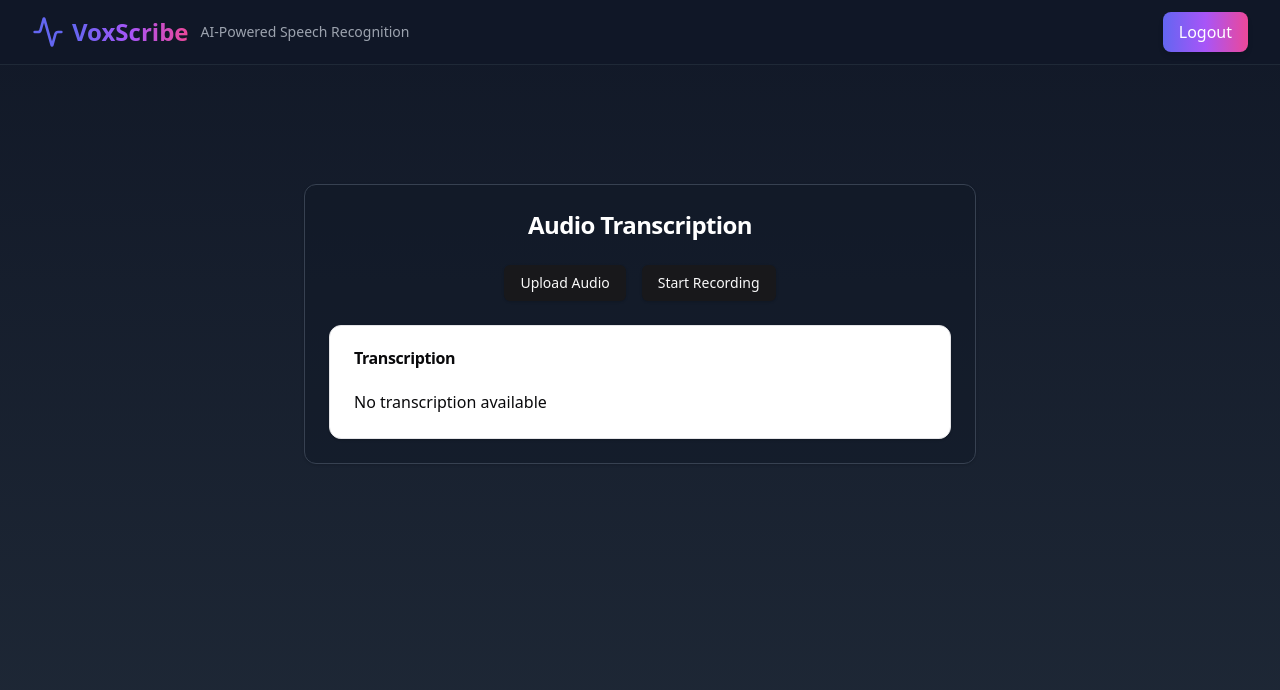
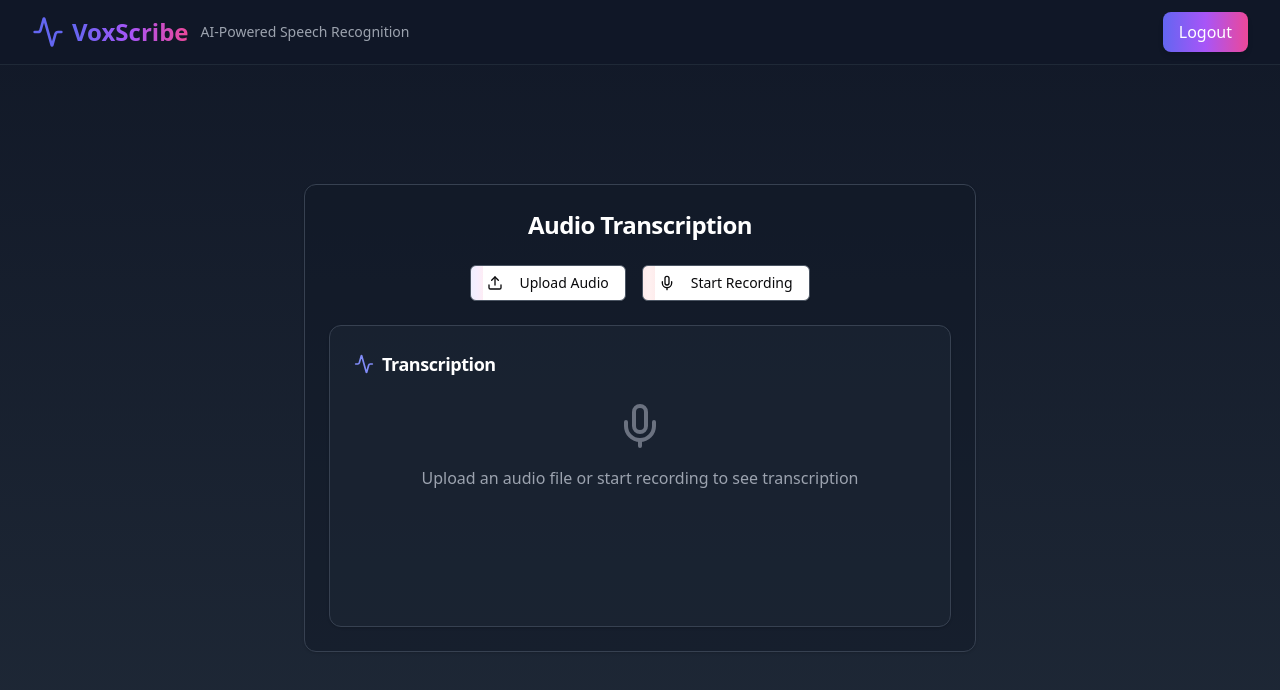
Before and after one commit to jaskamal2724/stt-client, a React (Vite) app: page /dashboard/1 in a window 1280 px wide. Shown: the top 690 px of the page. Built offline with nearby package versions, Linux system fonts and the light colour scheme; sample sign-in values are in the browser's storage.

Commit message:
dashboard fixes

```diff
--- a/src/components/AudioInterface.jsx
+++ b/src/components/AudioInterface.jsx
@@ -7,7 +7,7 @@ import axios from 'axios';
 import FormData from 'form-data';
 
 const AudioInterface = () => {
-  // State variables
+  // all states
   const [isRecording, setIsRecording] = useState(false);
   const [transcription, setTranscription] = useState();
   const [isLoading, setIsLoading] = useState(false);
@@ -16,12 +16,11 @@ const AudioInterface = () => {
   const [isPlaying, setIsPlaying] = useState(false);
   const [audioName, setAudioName] = useState('');
 
-  // Refs for handling media recording and audio playback
   const mediaRecorderRef = useRef(null);
   const audioChunksRef = useRef([]);
   const audioPlayerRef = useRef(null);
 
-  // Effect to simulate audio level changes when recording
+
   useEffect(() => {
     if (isRecording) {
       const interval = setInterval(() => {
@@ -32,7 +31,6 @@ const AudioInterface = () => {
     setAudioLevel(0);
   }, [isRecording]);
 
-  // Function to start recording audio
   const startRecording = async () => {
     try {
       const stream = await navigator.mediaDevices.getUserMedia({ audio: true });
@@ -57,7 +55,6 @@ const AudioInterface = () => {
     }
   };
 
-  // Function to stop recording
   const stopRecording = () => {
     if (mediaRecorderRef.current && isRecording) {
       mediaRecorderRef.current.stop();
@@ -66,7 +63,6 @@ const AudioInterface = () => {
     }
   };
 
-  // Function to handle file upload
   const handleFileUpload = (event) => {
     const file = event.target.files[0];
     if (file) {
@@ -76,22 +72,19 @@ const AudioInterface = () => {
     }
   };
 
-  // Function to send audio file to backend for transcription
   const handleTranscribe = async () => {
     setIsLoading(true);
 
-    // Fetch the audio file from the stored URL
     const res = await fetch(audioURL);
     const audioBlob = await res.blob();
     const audioFile = new File([audioBlob], "audio.wav", { type: "audio/wav" });
 
-    const formData = new FormData();
-    formData.append("audio", audioFile);
+    const formData = new FormData()
+    formData.append("audio", audioFile)
 
-    console.log(audioFile);
+    console.log(audioFile)
 
     try {
-      // Sending the audio file to the backend for transcription
       const response = await axios.post(
         `${import.meta.env.VITE_BACKEND_URL}/upload`,
         formData,
@@ -100,16 +93,16 @@ const AudioInterface = () => {
 
       console.log("API Response:", response.data);
 
-      // Setting the transcribed text received from the backend
+
       setTranscription(response.data);
     } catch (error) {
       console.error("Error transcribing audio:", error);
     } finally {
-      setIsLoading(false);
+      setIsLoading(false)
     }
+
   };
 
-  // Function to toggle play/pause audio
   const togglePlayPause = () => {
     if (audioPlayerRef.current) {
       if (isPlaying) {
@@ -121,15 +114,17 @@ const AudioInterface = () => {
     }
   };
 
-  // Function to handle audio playback completion
   const handleAudioEnded = () => {
     setIsPlaying(false);
   };
 
   return (
+    <>
+      <div>
         <div className="min-h-screen bg-gradient-to-b from-gray-900 to-gray-800 p-6">
           <div className="pt-40 px-6 pb-6">
             <Card className="max-w-2xl mx-auto bg-gray-900/50 border-gray-700">
+
               <CardHeader>
                 <CardTitle className="text-2xl font-bold text-white text-center">
                   Audio Transcription
@@ -137,47 +132,138 @@ const AudioInterface = () => {
               </CardHeader>
 
               <CardContent className="space-y-6">
+
                 <div className="flex flex-col gap-4 sm:flex-row sm:justify-center">
-              {/* Upload Audio Button */}
-              <Button onClick={() => document.getElementById('audio-upload').click()}>Upload Audio</Button>
-              <input type="file" accept="audio/*" onChange={handleFileUpload} className="hidden" id="audio-upload" />
 
-              {/* Start/Stop Recording Button */}
-              <Button onClick={isRecording ? stopRecording : startRecording}>
-                {isRecording ? 'Stop Recording' : 'Start Recording'}
+                  <div className="relative">
+                    <input
+                      type="file"
+                      accept="audio/*"
+                      onChange={handleFileUpload}
+                      className="hidden"
+                      id="audio-upload"
+                    />
+                    <Button
+                      variant="outline"
+                      className="w-full sm:w-auto relative overflow-hidden group border-gray-600 hover:border-gray-500"
+                      onClick={() => document.getElementById('audio-upload').click()}
+                    >
+                      <div className="absolute inset-0 w-3 bg-gradient-to-r from-indigo-500 via-purple-500 to-pink-500 transition-all duration-300 ease-out group-hover:w-full opacity-10" />
+                      <Upload className="mr-2 h-4 w-4" />
+                      Upload Audio
                     </Button>
                   </div>
 
-            {/* Show Progress Bar when Recording */}
-            {isRecording && <Progress value={audioLevel} className="h-2 bg-gray-700" />}
 
-            {/* Show Audio Player if Audio is Available */}
+                  <Button
+                    variant={isRecording ? "destructive" : "outline"}
+                    onClick={isRecording ? stopRecording : startRecording}
+                    className="relative overflow-hidden group border-gray-600 hover:border-gray-500"
+                  >
+                    <div className="absolute inset-0 w-3 bg-gradient-to-r from-red-500 via-red-400 to-red-500 transition-all duration-300 ease-out group-hover:w-full opacity-10" />
+                    {isRecording ? (
+                      <>
+                        <Square className="mr-2 h-4 w-4" />
+                        Stop Recording
+                      </>
+                    ) : (
+                      <>
+                        <Mic className="mr-2 h-4 w-4" />
+                        Start Recording
+                      </>
+                    )}
+                  </Button>
+                </div>
+
+
+                {isRecording && (
+                  <div className="py-4">
+                    <Progress value={audioLevel} className="h-2 bg-gray-700" />
+                    <div className="flex justify-between mt-4 space-x-1">
+                      {[...Array(8)].map((_, i) => (
+                        <div
+                          key={i}
+                          className="flex-1 "
+                        />
+                      ))}
+                    </div>
+                  </div>
+                )}
+
+
                 {audioURL && (
-              <Card>
-                <CardContent>
-                  <div className="flex items-center">
-                    <Button onClick={togglePlayPause}>{isPlaying ? <Pause /> : <Play />}</Button>
-                    <p>{audioName}</p>
-                    <Button onClick={handleTranscribe} disabled={isLoading}>Transcribe</Button>
+                  <Card className="bg-gray-800/50 border-gray-700">
+                    <CardContent className="py-4">
+                      <div className="flex items-center space-x-4">
+                        <Button
+                          variant="outline"
+                          size="icon"
+                          className="h-8 w-8"
+                          onClick={togglePlayPause}
+                        >
+                          {isPlaying ? <Pause className="h-4 w-4" /> : <Play className="h-4 w-4" />}
+                        </Button>
+                        <div className="flex-1">
+                          <p className="text-sm text-gray-400">{audioName}</p>
                         </div>
-                  <audio ref={audioPlayerRef} src={audioURL} onEnded={handleAudioEnded} className="hidden" />
+                        <Button
+                          variant="outline"
+                          size="sm"
+                          onClick={handleTranscribe}
+                          disabled={isLoading}
+                        >
+                          Transcribe
+                        </Button>
+                      </div>
+                      <audio
+                        ref={audioPlayerRef}
+                        src={audioURL}
+                        onEnded={handleAudioEnded}
+                        className="hidden"
+                      />
                     </CardContent>
                   </Card>
                 )}
 
-            {/* Display Transcription Result */}
-            <Card>
+
+                <Card className="bg-gray-800/50 border-gray-700">
                   <CardHeader>
-                <CardTitle>Transcription</CardTitle>
+                    <CardTitle className="text-lg font-semibold text-white flex items-center">
+                      <Activity className="mr-2 h-5 w-5 text-indigo-400" />
+                      Transcription
+                    </CardTitle>
                   </CardHeader>
                   <CardContent>
-                {isLoading ? <Loader /> : transcription ? <p>{transcription}</p> : <p>No transcription available</p>}
+                    <div className="min-h-[200px] rounded-lg">
+                      {isLoading ? (
+                        <div className="flex items-center justify-center h-full">
+                          <div className="relative">
+                            <div className="h-24 w-24 rounded-full border-t-2 border-b-2 border-indigo-500 animate-spin" />
+                            <div className="absolute inset-0 flex items-center justify-center">
+                              <Loader className="h-8 w-8 text-indigo-500" />
+                            </div>
+                          </div>
+                        </div>
+                      ) : transcription ? (
+                        <p className="text-gray-300 leading-relaxed">{transcription}</p>
+                      ) : (
+                        <div className="flex flex-col items-center justify-center h-full text-gray-400 space-y-4">
+                          <Mic className="h-12 w-12 text-gray-500" />
+                          <p className="text-center">
+                            Upload an audio file or start recording to see transcription
+                          </p>
+                        </div>
+                      )}
+                    </div>
                   </CardContent>
                 </Card>
+
               </CardContent>
             </Card>
           </div>
         </div>
+      </div>
+    </>
   );
 };
 
```
Lines whose indentation alone changed are shown as unchanged.
